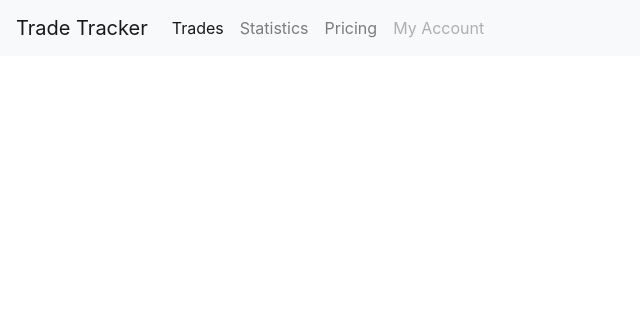
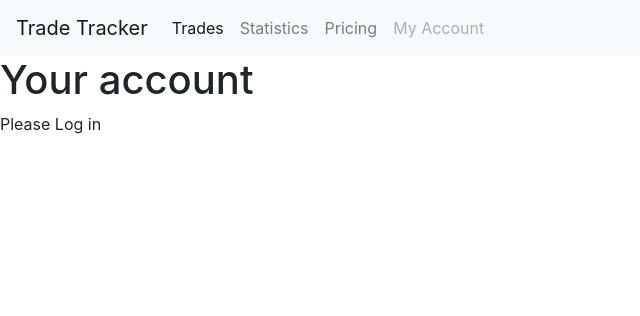
Before and after one commit to jbloemker97/Trade-Tracker, a Django app: template user/templates/registration/my_account.html in a window 1280 px wide. Shown: the top 316 px of the page, without its empty margins (0-640 px from the left). Run offline with Django 3.2, Linux system fonts and the light colour scheme; the template is opened without the code that fills it, so the values that code supplies are empty; some libraries are stand-ins or nearby versions.

Commit message:
Added routing in navbar. My account deteting user status

```diff
--- a/trades/templates/trades/navbar.html
+++ b/trades/templates/trades/navbar.html
@@ -15,7 +15,7 @@
                     <a class="nav-link" href="{% url 'trades:index' %}">Pricing</a>
                 </li>
                 <li class="nav-item">
-                    <a class="nav-link disabled" href="#">My Account</a>
+                    <a class="nav-link disabled" href="{% url 'user:my_account' %}">My Account</a>
                 </li>
             </ul>
         </div>
--- a/user/templates/registration/my_account.html
+++ b/user/templates/registration/my_account.html
@@ -1 +1,13 @@
 {% extends 'registration/base.html' %}
+
+{% block content %}
+<h1>Your account</h1>
+
+<!-- If user is not logged in -->
+{% if user.is_authenticated %}
+<p>Hi, {{ user.username }}</p>
+{% else %}
+<p>Please Log in</p>
+{% endif %}
+<!-- If user is logged in  -->
+{% endblock %}
--- a/user/templates/registration/navbar.html
+++ b/user/templates/registration/navbar.html
@@ -15,7 +15,7 @@
                     <a class="nav-link" href="{% url 'trades:index' %}">Pricing</a>
                 </li>
                 <li class="nav-item">
-                    <a class="nav-link disabled" href="#">My Account</a>
+                    <a class="nav-link disabled" href="{% url 'user:my_account' %}">My Account</a>
                 </li>
             </ul>
         </div>
--- a/user/urls.py
+++ b/user/urls.py
@@ -4,4 +4,5 @@ from django.urls import path
 app_name = 'user'
 urlpatterns = [
     path('register/', views.register, name='register'),
+    path('account/', views.account, name="my_account"),
 ]
--- a/user/views.py
+++ b/user/views.py
@@ -16,3 +16,6 @@ def register(request):
             return HttpResponseRedirect('/trades')
 
     return render(request, 'registration/registration.html', { 'form':UserCreationForm() })
+
+def account(request):
+    return render(request, 'registration/my_account.html')
```
